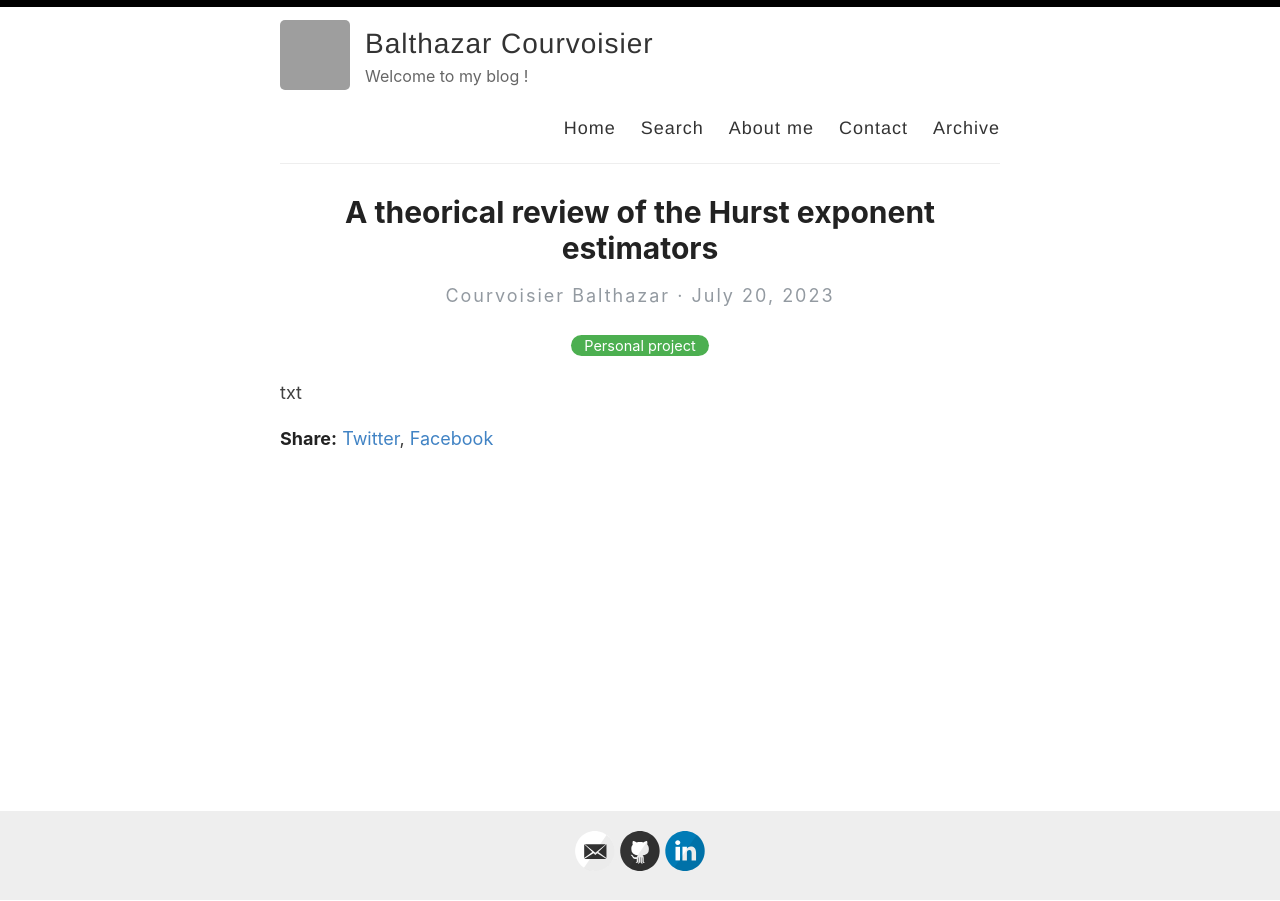
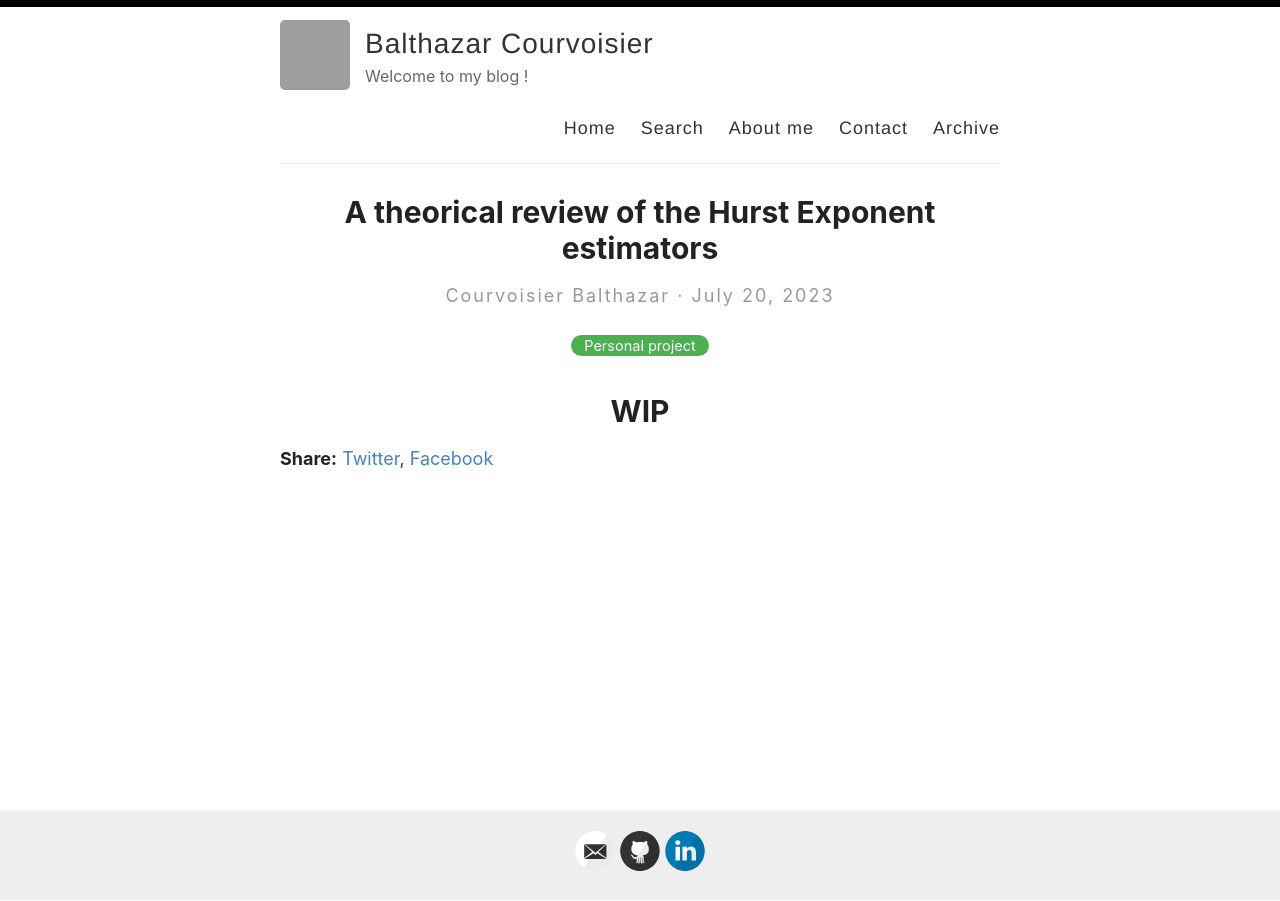
Before and after one commit to Zaltarba/blog, a Jekyll site: the page built from _posts/2023-07-20-HurstEstimatorsReview.md, in a window 1280 px wide. Built offline with Jekyll 4.4.1, drawn with Linux system fonts in a browser that asks for light colours.

Commit message:
Update 2023-07-20-HurstEstimatorsReview.md

```diff
--- a/_posts/2023-07-20-HurstEstimatorsReview.md
+++ b/_posts/2023-07-20-HurstEstimatorsReview.md
@@ -1,8 +1,8 @@
 ---
 layout: post
-title: A theorical review of the Hurst exponent estimators
+title: A theorical review of the Hurst Exponent estimators
 categories: [Personal project]
 excerpt: In this post we will make a theorical review of several Hurst exponent estimators from the litterature.
 ---
 
-txt
+# WIP
```
